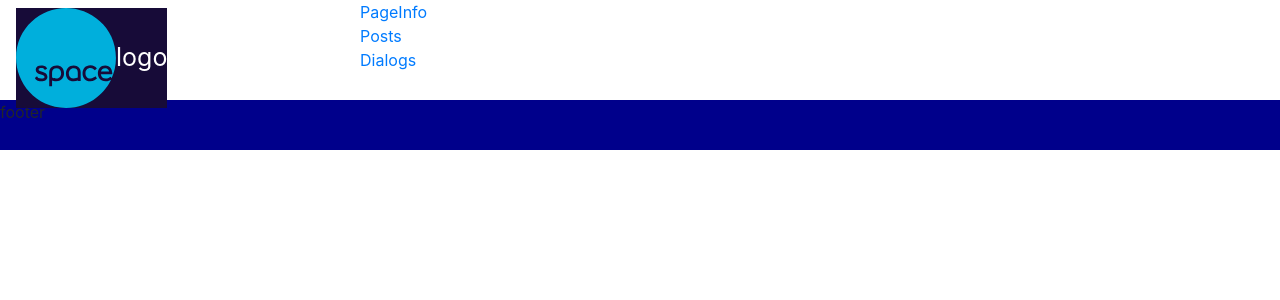
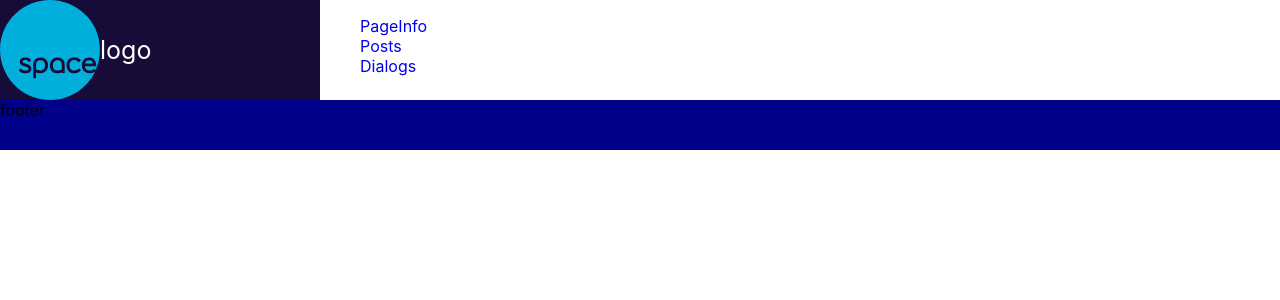
Before and after one commit to Iinpark/react-learning, a React (Create React App) app: page / in a window 1280 px wide. Shown: the top 300 px of the page. Built offline with nearby package versions, Linux system fonts and the light colour scheme.

Commit message:
подключили бутстрап, начинаем верстать, бекап грида

```diff
--- a/package.json
+++ b/package.json
@@ -3,7 +3,6 @@
   "version": "0.1.0",
   "private": true,
   "dependencies": {
-    "bootstrap": "^4.3.1",
     "react": "^16.9.0",
     "react-bootstrap": "^1.0.0-beta.12",
     "react-dom": "^16.9.0",
--- a/src/components/Header/header.jsx
+++ b/src/components/Header/header.jsx
@@ -1,16 +1,17 @@
 import React from "react";
 import classes from "./header.module.css";
-import logo  from "./logo.png";
-import logo2 from "./Space_logo.svg"
-import {Navbar} from "bootstrap"
+import logo from "./logo.png";
+import logo2 from "./Space_logo.svg";
+import { Navbar } from "react-bootstrap";
 
 const Header = () => {
   return (
-      <nav className="navbar">
-    <header className={classes.head}>
-        <img src={logo2} alt="logo" className={classes.logo}/>
-      <span className={classes.logoName}>logo</span>
-    </header> </nav>
+    <Navbar bg="dark" expand="md">
+      <header className={classes.head}>
+        <img src={logo2} alt="logo" className={classes.logo} />
+        <span className={classes.logoName}>logo</span>
+      </header>
+    </Navbar>
   );
 };
 
--- a/src/index.js
+++ b/src/index.js
@@ -3,7 +3,6 @@ import ReactDOM from 'react-dom';
 import './index.css';
 import App from './App';
 import * as serviceWorker from './serviceWorker';
-import 'bootstrap/dist/css/bootstrap.min.css';
 
 ReactDOM.render(<App />, document.getElementById('root'));
 
```
Also changed, not shown: 1 other file (tests, documents, lock files or other folders).
